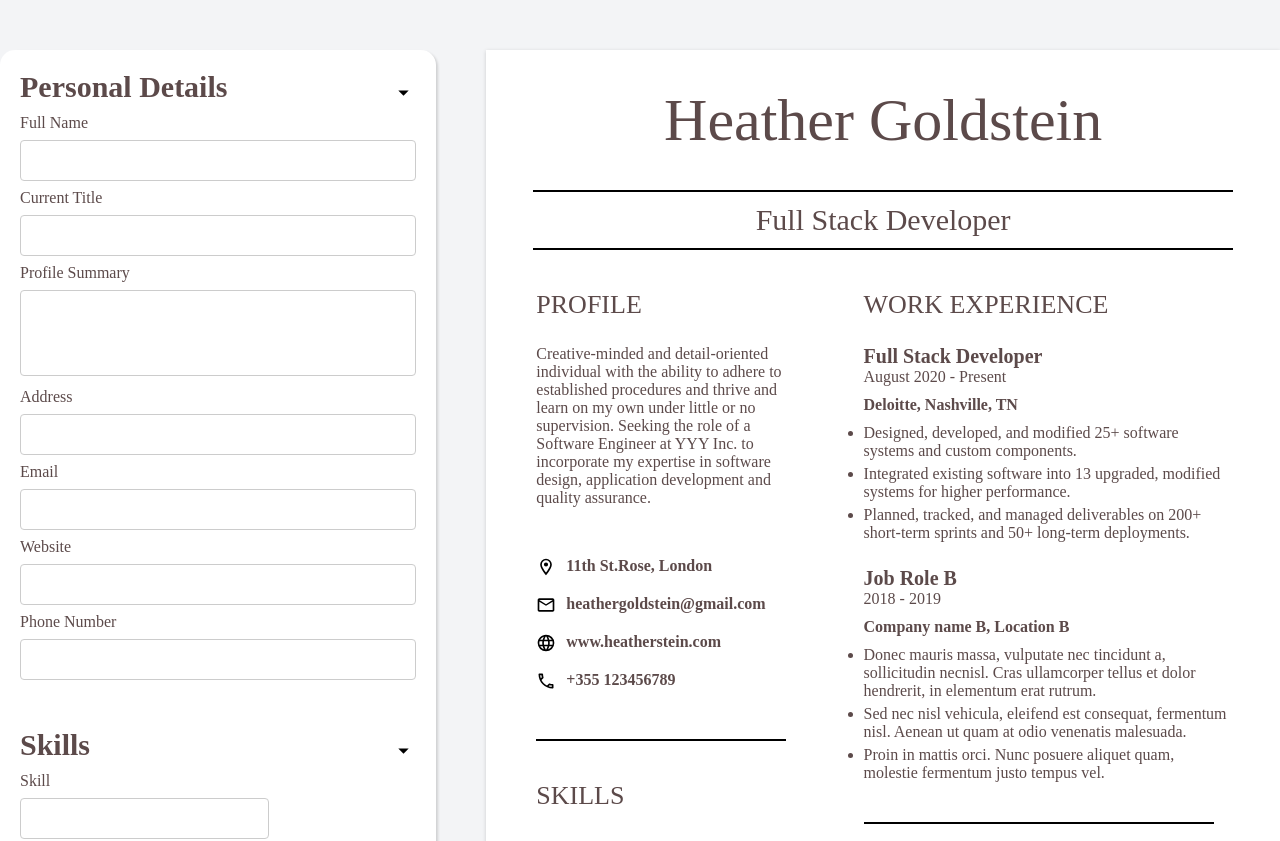
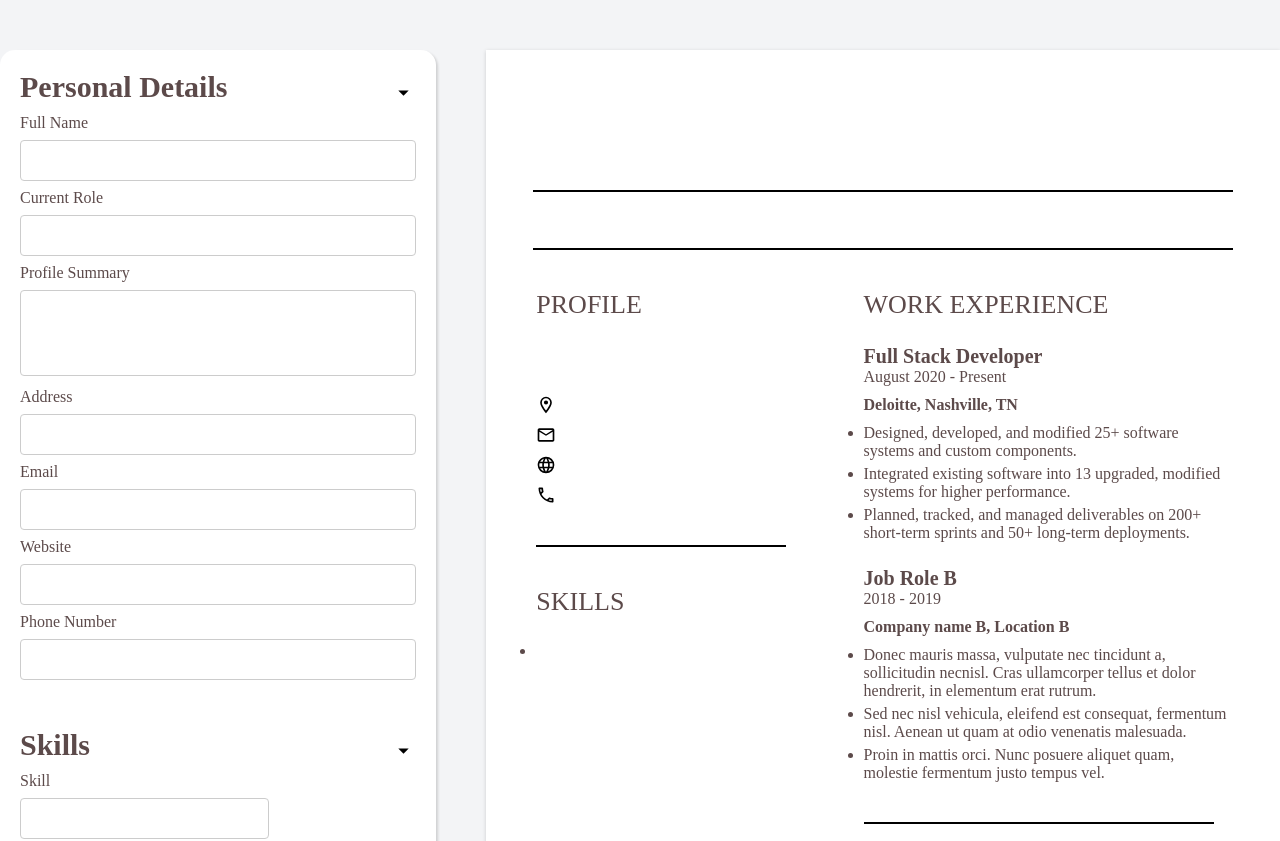
Before and after one commit to WanSha00/cv-application, a React (Vite) app: page / in a window 1280 px wide. Shown: the top 841 px of the page. Built offline with nearby package versions, Linux system fonts and the light colour scheme.

Commit message:
add function to handle input change at Personal Details form and update data display

```diff
--- a/src/App.jsx
+++ b/src/App.jsx
@@ -4,13 +4,47 @@ import EditForm from "./components/EditForm";
 import ResumeDisplay from "./components/ResumeDisplay.jsx";
 
 function App() {
+  const [fullName, setFullName] = useState("");
+  const [currentRole, setCurrentRole] = useState("");
+  const [summary, setSummary] = useState("");
+  const [address, setAddress] = useState("");
+  const [email, setEmail] = useState("");
+  const [website, setWebsite] = useState("");
+  const [phoneNo, setPhoneNo] = useState("");
+
   const [skillList, setSkillList] = useState([{ skill: "" }]);
 
   return (
     <>
       <div className="resume-builder">
-        <EditForm skillList={skillList} setSkillList={setSkillList} />
-        <ResumeDisplay skillList={skillList} />
+        <EditForm
+          fullName={fullName}
+          setFullName={setFullName}
+          currentRole={currentRole}
+          setCurrentRole={setCurrentRole}
+          summary={summary}
+          setSummary={setSummary}
+          address={address}
+          setAddress={setAddress}
+          email={email}
+          setEmail={setEmail}
+          website={website}
+          setWebsite={setWebsite}
+          phoneNo={phoneNo}
+          setPhoneNo={setPhoneNo}
+          skillList={skillList}
+          setSkillList={setSkillList}
+        />
+        <ResumeDisplay
+          fullName={fullName}
+          currentRole={currentRole}
+          summary={summary}
+          address={address}
+          email={email}
+          website={website}
+          phoneNo={phoneNo}
+          skillList={skillList}
+        />
       </div>
     </>
   );
--- a/src/components/EditForm.jsx
+++ b/src/components/EditForm.jsx
@@ -3,11 +3,43 @@ import SkillsForm from "./edit/SkillsForm";
 import WorkForm from "./edit/WorkForm";
 import EducationForm from "./edit/EducationForm";
 
-function EditForm({ skillList, setSkillList }) {
+function EditForm({
+  fullName,
+  setFullName,
+  currentRole,
+  setCurrentRole,
+  summary,
+  setSummary,
+  address,
+  setAddress,
+  email,
+  setEmail,
+  website,
+  setWebsite,
+  phoneNo,
+  setPhoneNo,
+  skillList,
+  setSkillList,
+}) {
   return (
     <>
       <div className="edit-form-container">
-        <PersonalForm />
+        <PersonalForm
+          fullName={fullName}
+          setFullName={setFullName}
+          currentRole={currentRole}
+          setCurrentRole={setCurrentRole}
+          summary={summary}
+          setSummary={setSummary}
+          address={address}
+          setAddress={setAddress}
+          email={email}
+          setEmail={setEmail}
+          website={website}
+          setWebsite={setWebsite}
+          phoneNo={phoneNo}
+          setPhoneNo={setPhoneNo}
+        />
         <SkillsForm skillList={skillList} setSkillList={setSkillList} />
         <WorkForm />
         <EducationForm />
--- a/src/components/ResumeDisplay.jsx
+++ b/src/components/ResumeDisplay.jsx
@@ -6,19 +6,33 @@ import Skills from "./display/Skills";
 import WorkExperience from "./display/WorkExperience";
 import Education from "./display/Education";
 
-function ResumeDisplay({ skillList }) {
+function ResumeDisplay({
+  fullName,
+  currentRole,
+  summary,
+  address,
+  email,
+  website,
+  phoneNo,
+  skillList,
+}) {
   return (
     <>
       <div className="resume-container">
         <div className="header">
-          <FullName />
-          <CurrentRole />
+          <FullName fullName={fullName} />
+          <CurrentRole currentRole={currentRole} />
         </div>
 
         <div className="info-container">
           <div className="main-left">
-            <ProfileSummary />
-            <Contacts />
+            <ProfileSummary summary={summary} />
+            <Contacts
+              address={address}
+              email={email}
+              website={website}
+              phoneNo={phoneNo}
+            />
             <div className="info-line"></div>
             <Skills skillList={skillList} />
           </div>
--- a/src/components/display/Contacts.jsx
+++ b/src/components/display/Contacts.jsx
@@ -3,28 +3,28 @@ import logoEmail from "/src/assets/email-outline.svg";
 import logoWeb from "/src/assets/web.svg";
 import logoPhone from "/src/assets/phone-outline.svg";
 
-function Contacts() {
+function Contacts({ address, email, website, phoneNo }) {
   return (
     <>
       <div className="contacts">
         <div>
           <img className="logo-img" src={logoAddress} alt="address"></img>
-          <div>11th St.Rose, London</div>
+          <div>{address}</div>
         </div>
 
         <div>
           <img className="logo-img" src={logoEmail} alt="email"></img>
-          <div>heathergoldstein@gmail.com</div>
+          <div>{email}</div>
         </div>
 
         <div>
           <img className="logo-img" src={logoWeb} alt="website"></img>
-          <div>www.heatherstein.com</div>
+          <div>{website}</div>
         </div>
 
         <div>
           <img className="logo-img" src={logoPhone} alt="phone"></img>
-          <div>+355 123456789</div>
+          <div>{phoneNo}</div>
         </div>
       </div>
     </>
--- a/src/components/display/CurrentRole.jsx
+++ b/src/components/display/CurrentRole.jsx
@@ -1,8 +1,8 @@
-function CurrentRole() {
+function CurrentRole({ currentRole }) {
   return (
     <>
       <div className="info-current-role">
-        <div>Full Stack Developer</div>
+        <div>{currentRole}</div>
       </div>
     </>
   );
--- a/src/components/display/FullName.jsx
+++ b/src/components/display/FullName.jsx
@@ -1,8 +1,8 @@
-function FullName() {
+function FullName({ fullName }) {
   return (
     <>
       <div className="info-fullname">
-        <div>Heather Goldstein</div>
+        <div>{fullName}</div>
       </div>
     </>
   );
--- a/src/components/display/ProfileSummary.jsx
+++ b/src/components/display/ProfileSummary.jsx
@@ -1,15 +1,9 @@
-function ProfileSummary() {
+function ProfileSummary({ summary }) {
   return (
     <>
       <div className="info-summary">
         <div className="summary-title">PROFILE</div>
-        <div>
-          Creative-minded and detail-oriented individual with the ability to
-          adhere to established procedures and thrive and learn on my own under
-          little or no supervision. Seeking the role of a Software Engineer at
-          YYY Inc. to incorporate my expertise in software design, application
-          development and quality assurance.
-        </div>
+        <div>{summary}</div>
       </div>
     </>
   );
--- a/src/components/edit/PersonalForm.jsx
+++ b/src/components/edit/PersonalForm.jsx
@@ -1,8 +1,51 @@
 import { useState } from "react";
 import openMenu from "/src/assets/menu-down.svg";
 
-function PersonalForm() {
+function PersonalForm({
+  fullName,
+  setFullName,
+  currentRole,
+  setCurrentRole,
+  summary,
+  setSummary,
+  address,
+  setAddress,
+  email,
+  setEmail,
+  website,
+  setWebsite,
+  phoneNo,
+  setPhoneNo,
+}) {
   const [hidePersonal, setHidePersonal] = useState(false);
+
+  const handleNameChange = (e) => {
+    setFullName(e.target.value);
+  };
+
+  const handleCurrentRoleChange = (e) => {
+    setCurrentRole(e.target.value);
+  };
+
+  const handleSummaryChange = (e) => {
+    setSummary(e.target.value);
+  };
+
+  const handleAddressChange = (e) => {
+    setAddress(e.target.value);
+  };
+
+  const handleEmailChange = (e) => {
+    setEmail(e.target.value);
+  };
+
+  const handleWebsiteChange = (e) => {
+    setWebsite(e.target.value);
+  };
+
+  const handlePhoneNoChange = (e) => {
+    setPhoneNo(e.target.value);
+  };
 
   return (
     <>
@@ -21,31 +64,67 @@ function PersonalForm() {
           <div className={hidePersonal ? "hide" : ""}>
             <div>
               <label htmlFor="fullname">Full Name</label>
-              <input type="text" id="fullname"></input>
+              <input
+                type="text"
+                id="fullname"
+                value={fullName}
+                onChange={(e) => handleNameChange(e)}
+              ></input>
             </div>
             <div>
-              <label htmlFor="currentTitle">Current Title</label>
-              <input type="text" id="currentTitle"></input>
+              <label htmlFor="currentTitle">Current Role</label>
+              <input
+                type="text"
+                id="currentTitle"
+                value={currentRole}
+                onChange={(e) => handleCurrentRoleChange(e)}
+              ></input>
             </div>
             <div>
               <label htmlFor="summary">Profile Summary</label>
-              <textarea id="summary" rows={4} cols={50}></textarea>
+              <textarea
+                id="summary"
+                rows={4}
+                cols={50}
+                value={summary}
+                onChange={(e) => handleSummaryChange(e)}
+              ></textarea>
             </div>
             <div>
               <label htmlFor="address">Address</label>
-              <input type="text" id="address"></input>
+              <input
+                type="text"
+                id="address"
+                value={address}
+                onChange={(e) => handleAddressChange(e)}
+              ></input>
             </div>
             <div>
               <label htmlFor="email">Email</label>
-              <input type="email" id="email"></input>
+              <input
+                type="email"
+                id="email"
+                value={email}
+                onChange={(e) => handleEmailChange(e)}
+              ></input>
             </div>
             <div>
               <label htmlFor="website">Website</label>
-              <input type="text" id="website"></input>
+              <input
+                type="text"
+                id="website"
+                value={website}
+                onChange={(e) => handleWebsiteChange(e)}
+              ></input>
             </div>
             <div>
               <label htmlFor="phone">Phone Number</label>
-              <input type="text" id="phone"></input>
+              <input
+                type="text"
+                id="phone"
+                value={phoneNo}
+                onChange={(e) => handlePhoneNoChange(e)}
+              ></input>
             </div>
           </div>
         </form>
```
